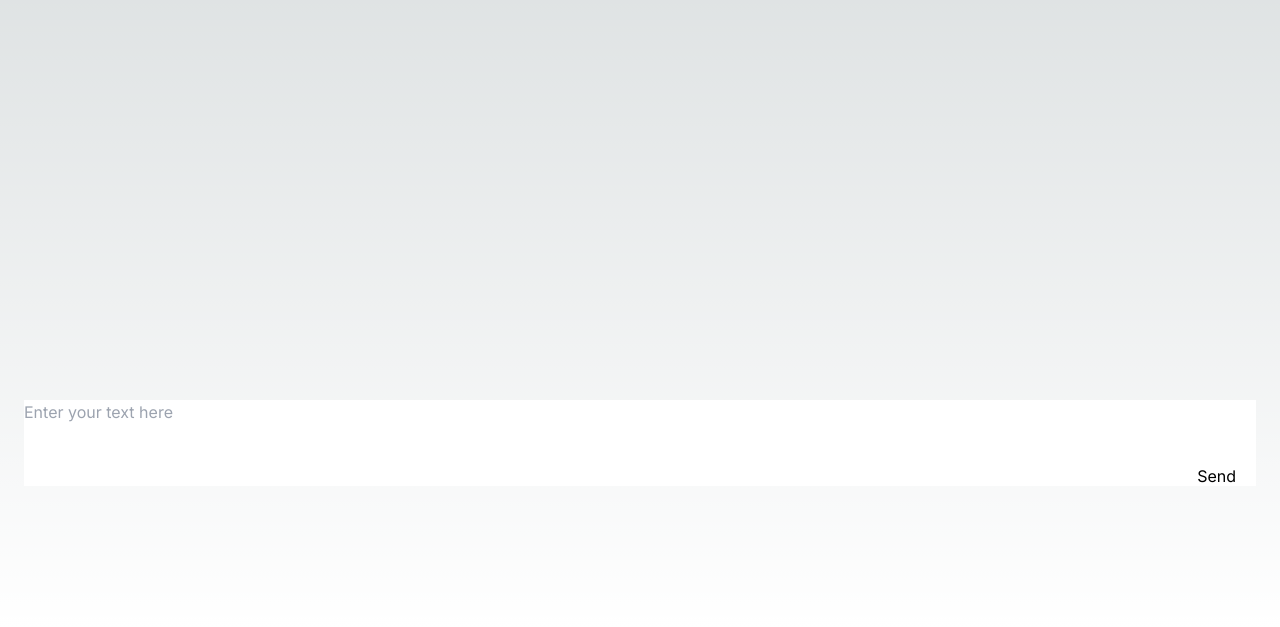
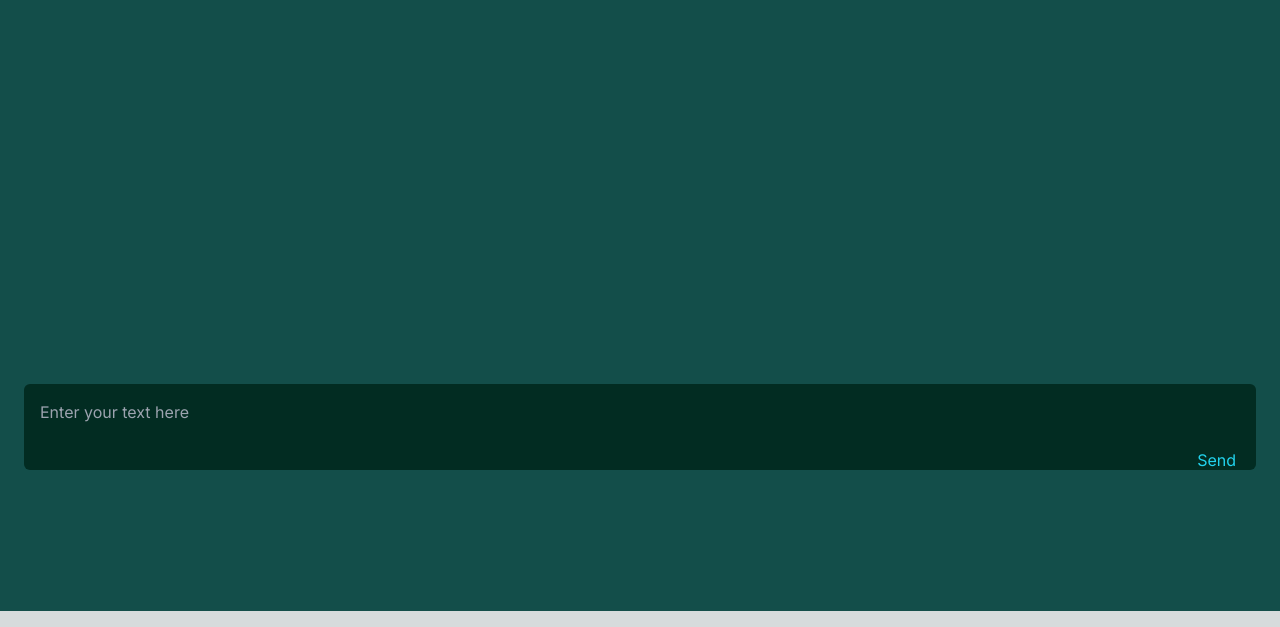
Before and after one commit to butterman0423/ai-custserve, a Next.js app: page /pages/support in a window 1280 px wide. Shown: the part 189-816 px from the top of the page. Built offline with nearby package versions, Linux system fonts and the light colour scheme.

Commit message:
Applied palette colors, more fixing needed - Removed body margin

```diff
--- a/app/pages/support/page.tsx
+++ b/app/pages/support/page.tsx
@@ -8,12 +8,12 @@ import InputField from "@/components/InputField";
 export default function Support() {
     const [messages, setMessages] = useState<string[]>([]);
     return (
-        <div className="container mx-auto h-screen">
-            <Record className="w-100 h-4/6 my-4">
+        <div className="container mx-auto h-screen bg-secondary">
+            <Record className="w-100 h-4/6 mb-4">
                 { messages.map((txt, idx) => {
                     return (
                         <TextCard
-                            className='bg-slate-700 min-h-32'
+                            className='bg-primary min-h-32'
                             key={idx} name='Sample'
                             time={0} text={txt} />
                     );
--- a/components/InputField.tsx
+++ b/components/InputField.tsx
@@ -22,14 +22,14 @@ export default function InputField({
 
     return (
         <div className={`${className}`}>
-            <div className="relative w-full h-full">
+            <div className="relative w-full h-full bg-primary rounded-md">
                 <textarea
-                    className='block text-black w-full h-full'
+                    className='block w-full h-full bg-transparent p-4'
                     style={{ resize: 'none' }}
                     placeholder='Enter your text here'
                     ref={textRef} />
-                <div className="absolute w-full h-1/4 bottom-0 px-5">
-                    <button className='float-end h-full text-black' onClick={handleClick}>
+                <div className="absolute w-full h-1/4 bottom-0 px-5 text-accent">
+                    <button className='float-end h-full' onClick={handleClick}>
                         Send
                     </button>
                 </div>
```
